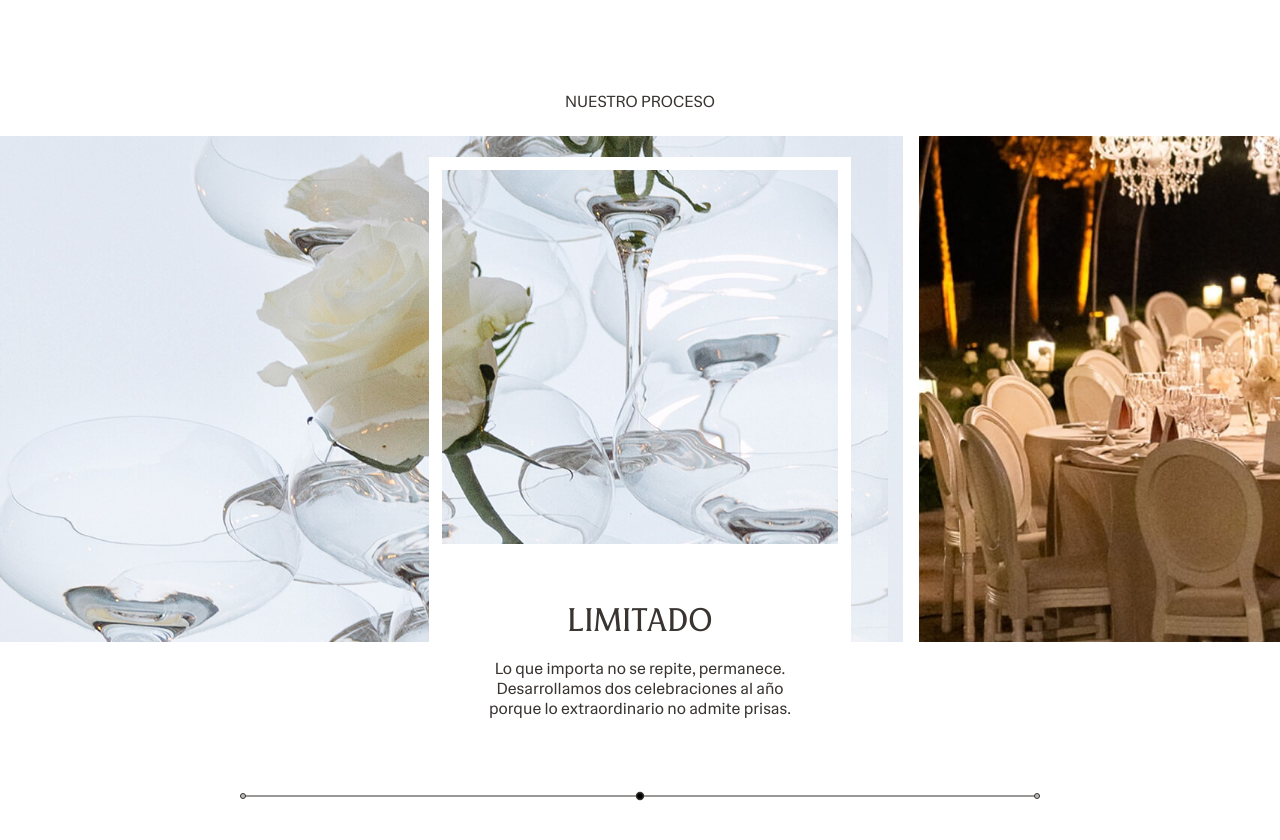
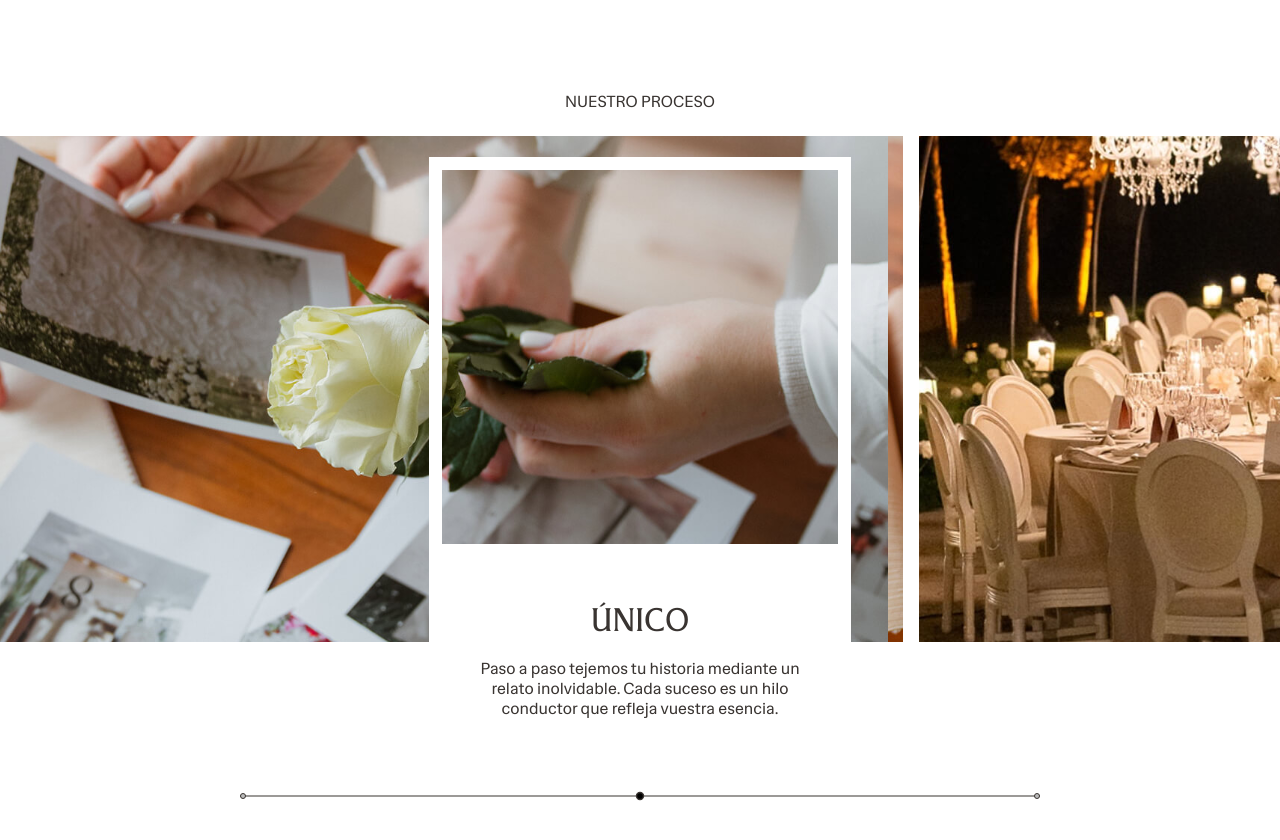
Before and after one commit to Abuin17/etereaevents, a React (Vite) app: page /bodas in a window 1280 px wide. Shown: the part 1440-2280 px from the top of the page. Built offline with nearby package versions, Linux system fonts and the light colour scheme.

Commit message:
slider bodas v2

```diff
--- a/src/components/BodasSlider/BodasSlider.tsx
+++ b/src/components/BodasSlider/BodasSlider.tsx
@@ -8,18 +8,18 @@ import bodasImage1 from '../../assets/images/slider-boda-1.jpg';
 import bodasImage2 from '../../assets/images/copas-boda.jpg';
 import bodasImage3 from '../../assets/images/slider-boda-3.jpg';
 
-const slides = [bodasImage1, bodasImage2, bodasImage3];
+const slides = [bodasImage2, bodasImage1, bodasImage3];
 const SLIDE_HEIGHT = 700; // px
 const SLIDER_SCROLL_LENGTH = slides.length * SLIDE_HEIGHT;
 
 const slideContent = [
   {
+    title: "LIMITADO",
+    body: "Lo que importa no se repite, permanece. Desarrollamos dos celebraciones al año porque lo extraordinario no admite prisas."
+  },
+  {
     title: "ÚNICO",
     body: "Paso a paso tejemos tu historia mediante un relato inolvidable. Cada suceso es un hilo conductor que refleja vuestra esencia."
-  },
-  {
-    title: "LIMITADO",
-    body: "Lo que importa no se repite, permanece. Desarrollamos dos celebraciones al año porque lo extraordinario no admite prisas."
   },
   {
     title: "SELECTO",
```
